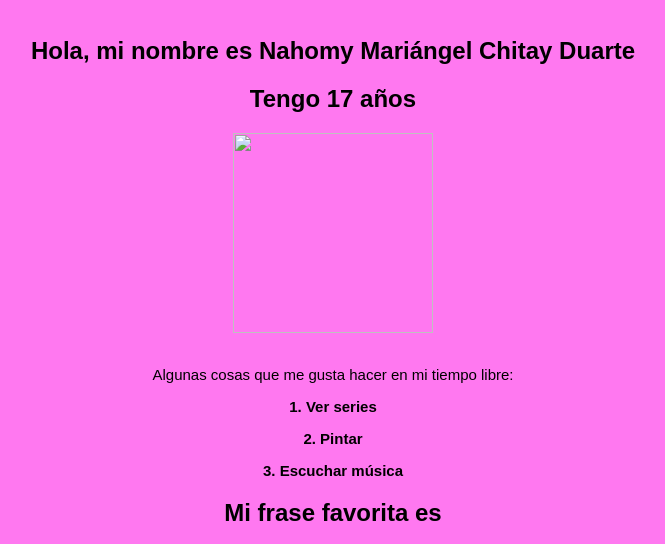
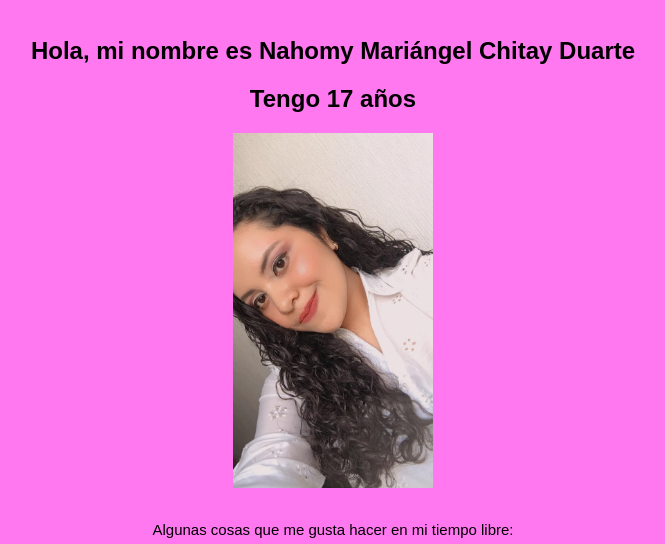
Before and after one commit to Mariangel16/Mariangel160, a plain HTML site: page index.html in a window 1280 px wide. Shown: the part 73-617 px from the top of the page, without its empty margins (307-972 px from the left). Drawn offline with Linux system fonts and the light colour scheme.

Commit message:
Update index.html

```diff
--- a/index.html
+++ b/index.html
@@ -36,7 +36,7 @@ iframe{
 	<br>
 	<h2>Hola, mi nombre es Nahomy Mariángel Chitay Duarte </h2>
 	<h2>Tengo 17 años </h2>
-	<img src = "assets/yo.jpg" heigth = "170px" width = "200px">
+	<img src = "yo.jpg" heigth = "170px" width = "200px">
 	<br>
 
 	<p>Algunas cosas que me gusta hacer en mi tiempo libre: </p>
```
